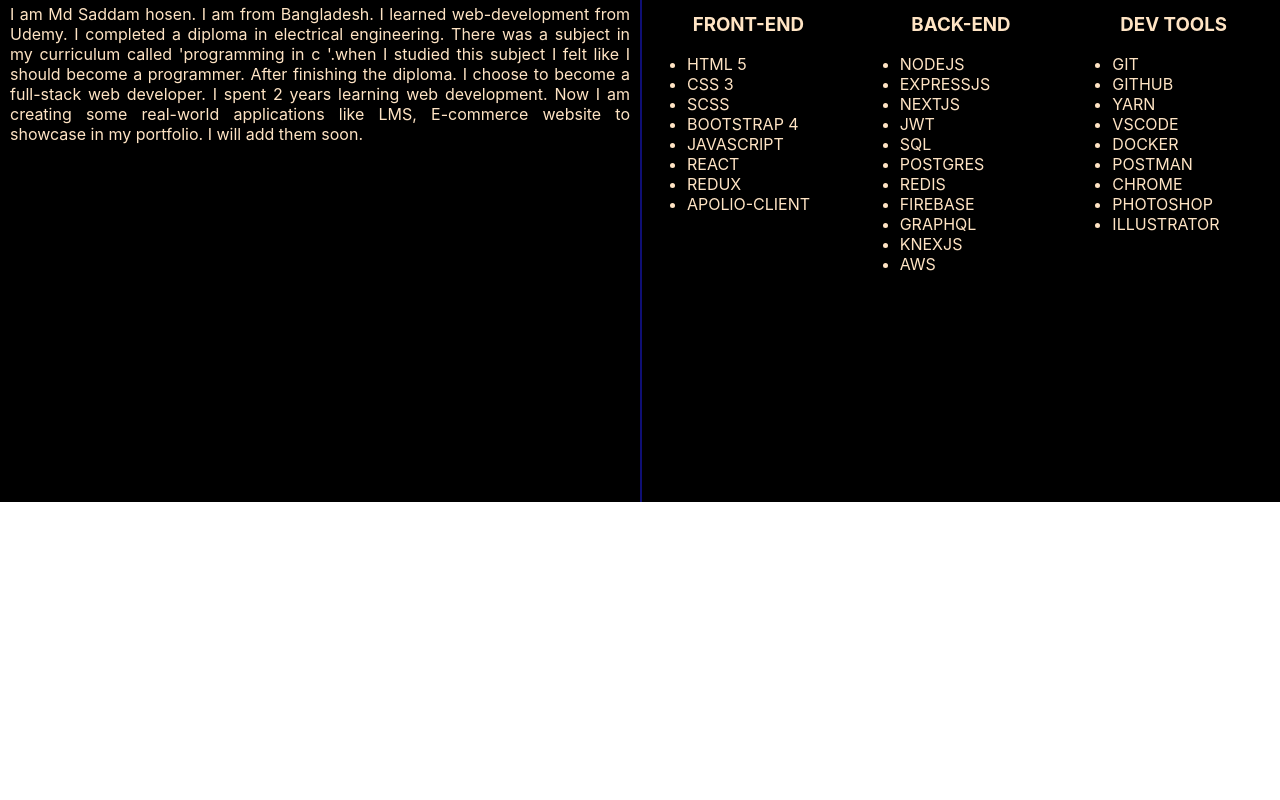
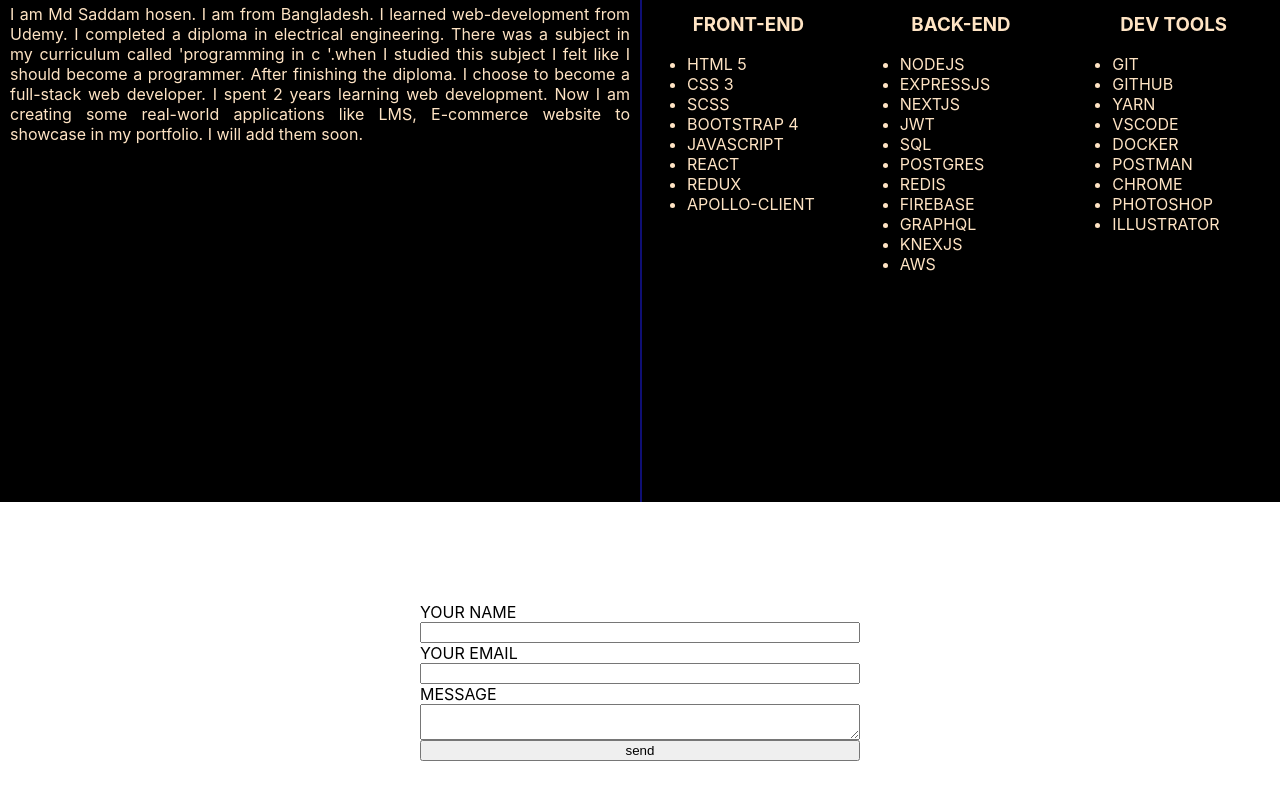
Before and after one commit to mdsaddamvol/myportfolio, a Next.js app: page / in a window 1280 px wide. Shown: the part 922-1722 px from the top of the page. Before the commit the page ends 1424 px from the top, so only its background shows below. Built offline with nearby package versions, Linux system fonts and the light colour scheme.

Commit message:
added contact form

```diff
--- /dev/null
+++ b/components/contact/contact.js
@@ -0,0 +1,62 @@
+import React, { useState } from "react";
+
+const Contactform = () => {
+	const [name, setName] = useState("");
+	const [email, setEmail] = useState("");
+	const [text, setText] = useState("");
+	const handleSubmit = async (e) => {
+		e.preventDefault();
+
+		const res = await fetch("/api/contactEmailHandler", {
+			method: "POST",
+			headers: {
+				Accept: "application/json, text/plain, */*",
+				"Content-Type": "application/json",
+			},
+			body: JSON.stringify({
+				name: name,
+				email: email,
+				text: text,
+			}),
+		});
+		const data = await res.json();
+		console.log(data);
+	};
+	return (
+		<div className='formContainer'>
+			<form onSubmit={(e) => handleSubmit(e)} className='form'>
+				<label>YOUR NAME</label>
+				<input
+					type='text'
+					onChange={(e) => setName(e.target.value)}
+					value={name}
+					required
+				/>
+				<label>YOUR EMAIL</label>
+				<input
+					onChange={(e) => setEmail(e.target.value)}
+					value={email}
+					type='email'
+					required
+				/>
+				<label>MESSAGE</label>
+				<textarea onChange={(e) => setText(e.target.value)} required />
+				<button type='submit'>send</button>
+			</form>
+			<style jsx>{`
+				.formContainer {
+					width: 50%;
+					height: 50vh;
+					margin: 0 auto;
+					padding: 100px;
+				}
+				.form {
+					display: flex;
+					flex-direction: column;
+				}
+			`}</style>
+		</div>
+	);
+};
+
+export default Contactform;
--- a/components/hero/hero.jsx
+++ b/components/hero/hero.jsx
@@ -4,7 +4,7 @@ const Hero = () => (
 		<img className='profilePic' src='/static/p.png' />
 		<h1 className='title'>I Am A Full-Stack Web Developer.</h1>
 		<p className='discription'>
-			I build scaleable wab apps and back-end server.
+			I build scaleable web apps and back-end server.
 		</p>
 		<div className='sayHi'>SAY HI</div>
 
--- a/components/hero/nav.js
+++ b/components/hero/nav.js
@@ -1,14 +1,14 @@
-import React from "react";
+import React, { useRef } from "react";
+
 const Nav = () => {
+	const aboutme = useRef();
 	return (
 		<nav className='nav'>
-			<a className='links' href='#'>
-				PORTFOLIO
-			</a>
+			<span className='links'>PORTFOLIO</span>
 			<img className='logo' src='/static/logo.png' alt='logo' />
-			<a className='links' href='#'>
+			<span className='links' onClick={() => aboutme.current.scrollIntoView()}>
 				ABOUT ME
-			</a>
+			</span>
 
 			<style jsx>{`
 				.nav {
--- a/components/mySkills.js
+++ b/components/mySkills.js
@@ -16,7 +16,7 @@ const Skills = () => {
 							<li>JAVASCRIPT</li>
 							<li>REACT</li>
 							<li>REDUX</li>
-							<li>APOLlO-CLIENT</li>
+							<li>APOLLO-CLIENT</li>
 						</ul>
 					</div>
 					<div className='backEnd'>
@@ -81,7 +81,7 @@ const Skills = () => {
 					}
 					@media screen and (max-width: 900px) {
 						.skils_container {
-							border-right: none;
+							border-left: none;
 						}
 					} ;
 				`}
--- a/package.json
+++ b/package.json
@@ -1,6 +1,7 @@
 {
   "dependencies": {
     "next": "^10.0.3",
+    "nodemailer": "^6.4.17",
     "react": "^17.0.1",
     "react-dom": "^17.0.1"
   },
--- /dev/null
+++ b/pages/api/contactEmailHandler.js
@@ -0,0 +1,36 @@
+// Next.js API route support: https://nextjs.org/docs/api-routes/introduction
+const nodemailer = require("nodemailer");
+
+export default (req, res) => {
+	const { name, email, text } = req.body;
+
+	const transporter = nodemailer.createTransport({
+		service: "gmail",
+		auth: {
+			user: process.env.EMAIL,
+			pass: process.env.PASSWORD,
+		},
+	});
+
+	const mailOption = {
+		from: `${process.env.EMAIL}`,
+		to: "mdsaddamvoltas@gmail.com",
+		subject: `New mail from ${email}`,
+		text: `
+    ${name} wrote:
+    ${text}
+    `,
+	};
+
+	transporter.sendMail(mailOption, (err, data) => {
+		if (err) {
+			console.log(err);
+			res.send(err);
+		} else {
+			res.send(data);
+			console.log(req.body);
+		}
+	});
+
+	console.log(name, email, text);
+};
--- a/pages/api/hello.js
+++ /dev/null
@@ -1,6 +0,0 @@
-// Next.js API route support: https://nextjs.org/docs/api-routes/introduction
-
-export default (req, res) => {
-  res.statusCode = 200
-  res.json({ name: 'John Doe' })
-}
--- a/pages/index.js
+++ b/pages/index.js
@@ -1,15 +1,16 @@
-import React, { Component } from "react";
+import React from "react";
 import Aboutme from "../components/aboutme";
+import Contactform from "../components/contact/contact";
 import Hero from "../components/hero/hero";
 import Nav from "../components/hero/nav";
 
-class Home extends Component {
-	render() {
+const Home = () => {
 	return (
 		<>
 			<Nav />
 			<Hero />
 			<Aboutme />
+			<Contactform />
 			<style jsx global>
 				{`
 					body {
@@ -20,7 +21,6 @@ class Home extends Component {
 			</style>
 		</>
 	);
-	}
-}
+};
 
 export default Home;
```
Also changed, not shown: 2 other files (tests, documents, lock files or other folders). Lines whose indentation alone changed are shown as unchanged.
